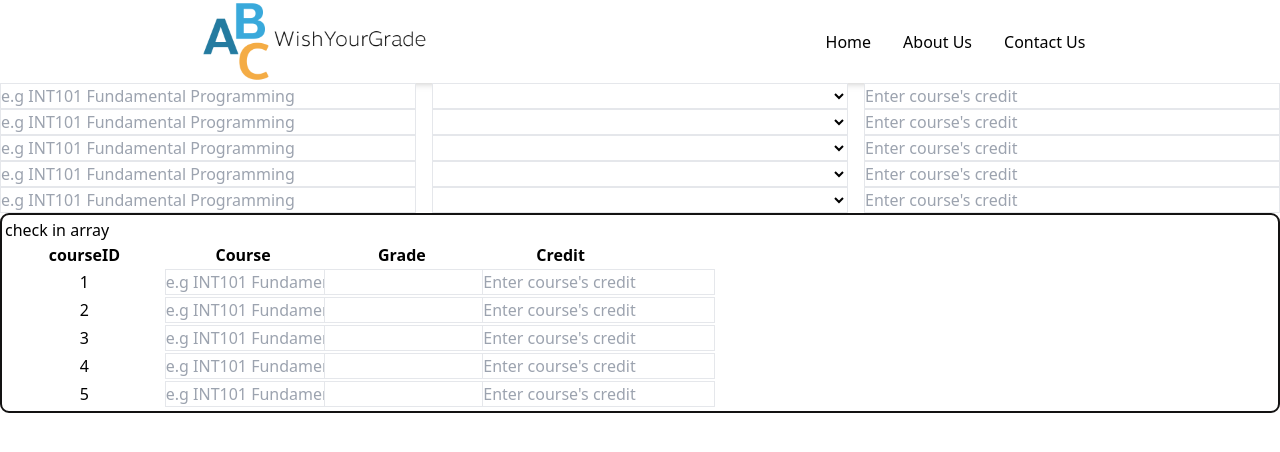
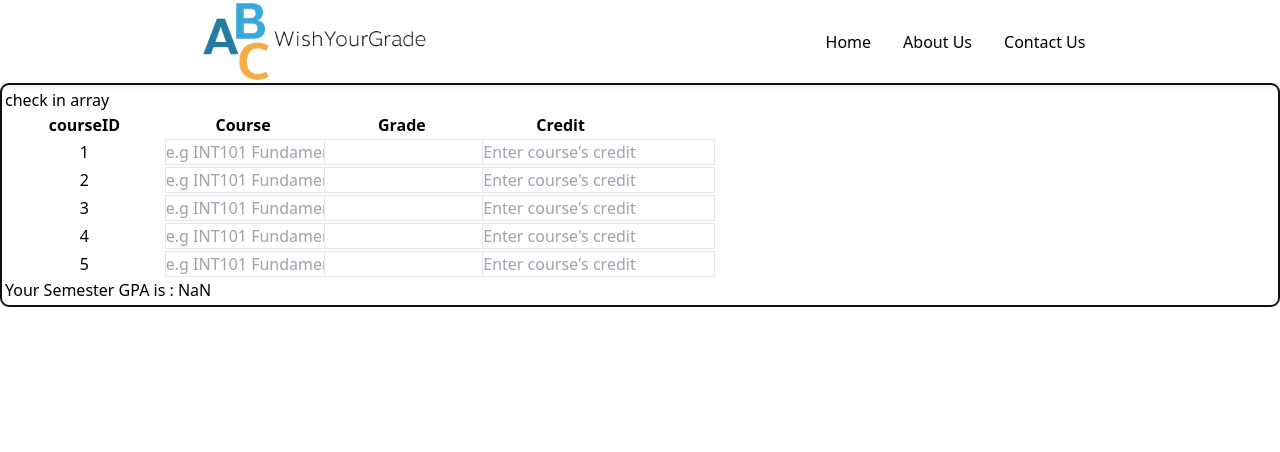
Before and after one commit to willvaritchai/project-FUNBOOK-online-book-store, a Vue app: page / in a window 1280 px wide. Shown: the top 452 px of the page. Built offline with nearby package versions, Linux system fonts and the light colour scheme.

Commit message:
[update] gradeCalculation function

```diff
--- a/src/App.vue
+++ b/src/App.vue
@@ -1,14 +1,7 @@
 <script setup>
 import { ref, computed, reactive } from 'vue'
 const logoSize = 'width:242px;';
-// const course = [
-//     { classID: 1, grade: '', credit: 0 },
-//     { classID: 2, grade: '', credit: 0 },
-//     { classID: 3, grade: '', credit: 0 },
-//     { classID: 4, grade: '', credit: 0 },
-//     { classID: 5, grade: '', credit: 0 }
 
-// ]
 const courseNameItems = reactive([
     { classID: '1', courseName: '', grade: 3, credit: 2 },
     { classID: '2', courseName: '', grade: 4, credit: 3 },
@@ -20,12 +13,38 @@ const courseNameItems = reactive([
 const gradeSelection = ref([]);
 const creditSelection = ref([]);
 
+// สูตรคำนวณเกรด สมมติมี 5 วิชา
+// เกรดที่ได้ A(4) A(4) B(3) A(4) A(4)
+// หน่วยกิต 2 3 3 2 2
+// (เกรดที่ได้ของวิชา1 x หน่วยกิตของวิชา1)+(เกรดที่ได้ของวิชา2 x หน่วยกิตของวิชา2)+...(เกรดที่ได้ของวิชา5 x หน่วยกิตของวิชา5)
+// หารด้วยผลรวมของหน่วยกิจทั้งหมด
+// (4x2)+(4x3)+(3x3)+(4x2)+(4x2) / (12)
+// 45/12 = 3.75
+const gradeCalculation = computed(() => {
+    let total = undefined;
+    let sumCredit = undefined;
+    let sumTotal = undefined;
 
-//function
-// const doSomething = () =>{
-//     for()
-// }
+    if (gradeSelection.value.length > 0) {
+        console.log(`มีการกรอกข้อมูลเกรดแล้ว, ${gradeSelection.value}`);
+        total = gradeSelection.value.map(
+            (grade, credit) => grade * creditSelection.value[credit]
+        ).reduce((p, c) => p + c, 0);
+        sumCredit = creditSelection.value.reduce((prev, curr) => prev + curr, 0);
+        //มัน return ผลลัพธ์ของเกรด * หน่วยกิตออกมาเป็น object
+    }
+    //console.log(typeof (total));
+    // let sumTotal = total.reduce((prev,curr) => prev+curr,0);
+    console.log("ผลลัพธ์ของเกรด x หน่วนกิต = " + total);
+    console.log("ผลรวมของหน่วยกิตทั้งหมด = " + sumCredit);
+    return total / sumCredit;
+})
 
+const findSumCredit = computed(() => {
+    let sumCredit = undefined;
+    sumCredit = creditSelection.value.reduce((prev, curr) => prev + curr, 0);
+    return sumCredit;
+})
 
 </script>
 
@@ -48,26 +67,6 @@ const creditSelection = ref([]);
              <span>  </span>
         </div>-->
         <div class="grid-container">
-            <div
-                class="grid grid-item grid-cols-3 gap-4 content-center"
-                v-for="(item, index) in courseNameItems"
-                :key="index"
-            >
-                <input type="text" class="border" placeholder="e.g INT101 Fundamental Programming" />
-
-                <select v-model="gradeSelection" class="border bg-white">
-                    <option value>Please select your grade</option>
-                    <option value="A">A</option>
-                    <option value="B+">B+</option>
-                    <option value="B">B</option>
-                    <option value="C+">C+</option>
-                    <option value="C">C</option>
-                    <option value="D+">D+</option>
-                    <option value="D">D</option>
-                    <option value="F">F</option>
-                </select>
-                <input type="number" class="border" placeholder="Enter course's credit" />
-            </div>
             <div class="pborder">
                 <p>check in array</p>
 
@@ -111,7 +110,7 @@ const creditSelection = ref([]);
                                     <option value="3">3(B)</option>
                                     <option value="2.5">2.5(C+)</option>
                                     <option value="2">2(C)</option>
-                                    <option value="1.5">1.5(D+)</option>
+                                    <option value="2">1.5(D+)</option>
                                     <option value="1">1(D)</option>
                                     <option value="0">0(F)</option>
                                 </select>
@@ -129,6 +128,15 @@ const creditSelection = ref([]);
                         </tr>
                     </tbody>
                 </table>
+                <div>
+                    Your Semester GPA is : {{ gradeCalculation }}
+                    <br />
+                    <!-- Total Credit is :{{ creditSelection }}
+                    <br />
+                    ผลรวมของเกรด * หน่วยกิต : {{ gradeCalculation }}
+                    <br />
+                    ผลรวมของหน่วยกิตทั้งหมด : {{ findSumCredit }}-->
+                </div>
             </div>
         </div>
     </div>
```
